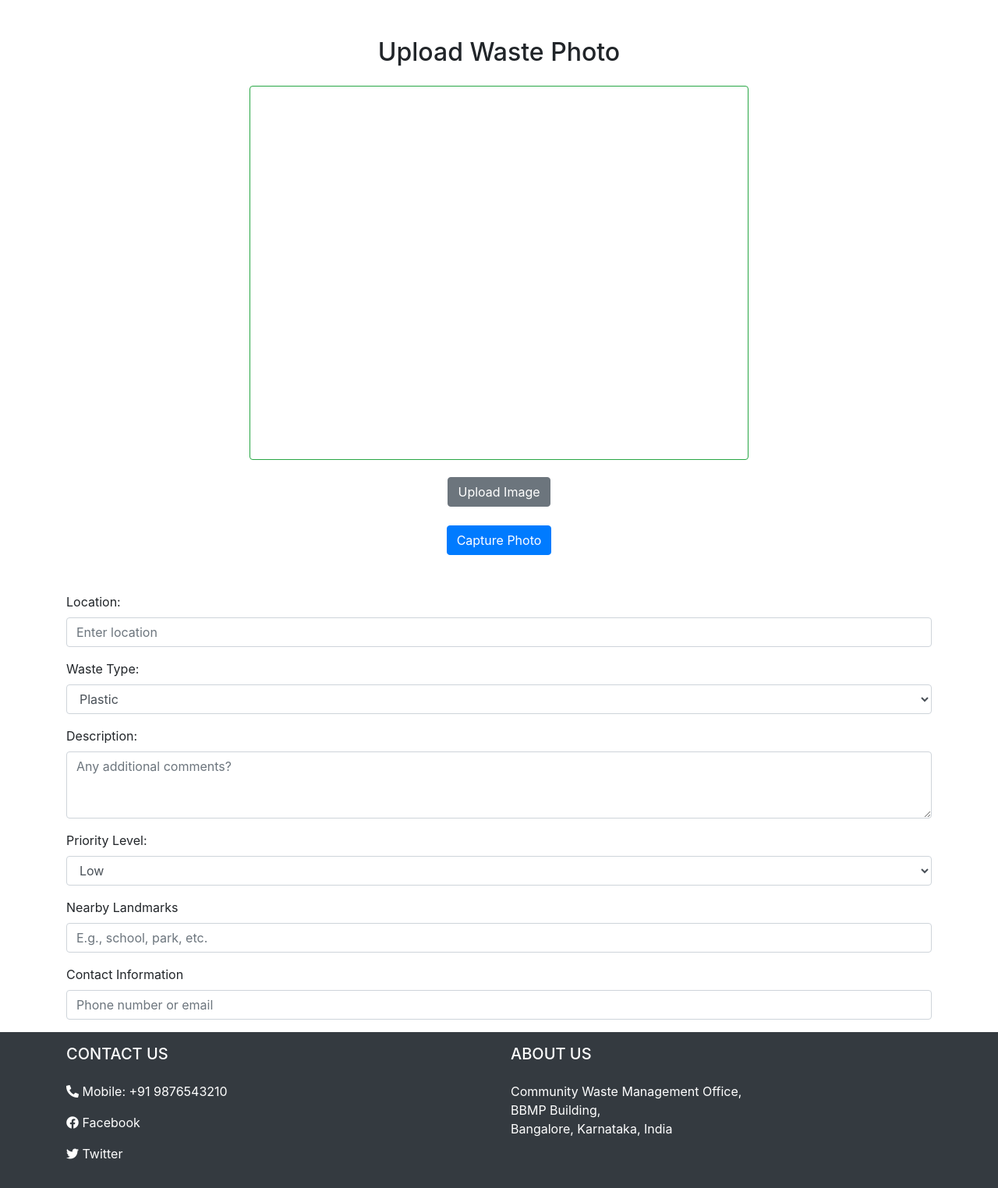
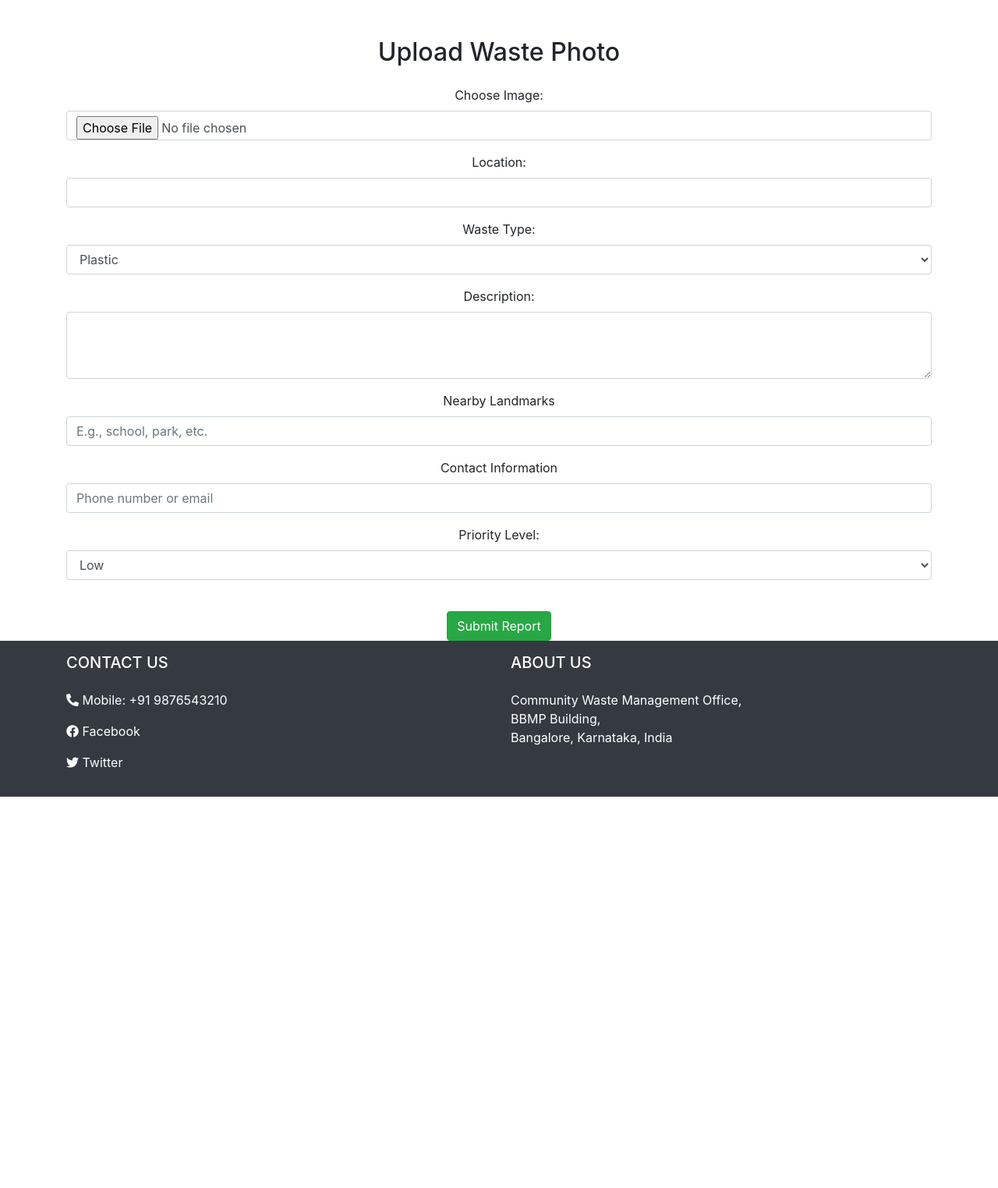
Before and after one commit to ChiranthRRaichur/EcoTrack, a Django app: page /upload-photo/ in a window 1280 px wide. Shown: the part 59-1583 px from the top of the page at 78% size. After the commit the page ends 1081 px from the top, so only its background shows below. Run offline with Django 5.2, Linux system fonts and the light colour scheme; a user stored in the database is signed in; some libraries are stand-ins or nearby versions.

Commit message:
upload_photo page

```diff
--- a/WasteManagement/admin_app/templates/admin_app/admin_dashboard.html
+++ b/WasteManagement/admin_app/templates/admin_app/admin_dashboard.html
@@ -1,4 +1,4 @@
-{% extends 'base.html' %}
+{% extends 'base.html' %}0000
 
 {% block content %}
 <h2 class="text-center mb-4">Admin Dashboard</h2>
--- a/WasteManagement/waste/templates/upload_photo.html
+++ b/WasteManagement/waste/templates/upload_photo.html
@@ -1,66 +1,41 @@
 {% extends 'base.html' %}
+{% load static %}
 
 {% block title %}Upload Photo{% endblock %}
-
-{% block extra_head %}
-<meta name="csrf-token" content="{{ csrf_token }}">
-{% endblock %}
 
 {% block content %}
 <div class="container mt-5">
     <h2 class="text-center mb-4">Upload Waste Photo</h2>
 
     <div class="text-center">
-        <!-- Video Stream for Webcam -->
-        <video id="webCam" autoplay playsinline width="640" height="480" class="border border-success rounded"></video>
-
-        <!-- Canvas for Captured Image -->
-        <canvas id="canvas" style="display: none;"></canvas>
-
-        <!-- Image Preview -->
-        <img id="capturedImage" alt="Captured Image" style="display: none; width: 100%; max-width: 640px; margin-top: 10px;" />
-
-        <!-- File Upload and Capture Buttons -->
-        <div class="file-upload-group mt-3">
+        <form method="POST" enctype="multipart/form-data">
+            {% csrf_token %}
             <div class="form-group">
-                <label for="fileUpload" class="btn btn-secondary">Upload Image</label>
-                <input type="file" id="fileUpload" accept="image/*" style="display: none;">
+                <label for="photo">Choose Image:</label>
+                <input type="file" name="photo" id="photo" class="form-control" required>
             </div>
 
-            <button id="captureButton" class="btn btn-primary">Capture Photo</button>
-        </div>
-    </div>
-
-    <!-- Additional form fields for submission -->
-    <div class="mt-5">
-        <form id="wasteForm">
+            <!-- Additional form fields -->
             <div class="form-group">
                 <label for="location">Location:</label>
-                <input type="text" class="form-control" id="location" placeholder="Enter location" required>
+                <input type="text" name="location" id="location" class="form-control" required>
             </div>
+
             <div class="form-group">
-                <label for="wasteType">Waste Type:</label>
-                <select class="form-control" id="wasteType" required>
+                <label for="waste_type">Waste Type:</label>
+                <select name="waste_type" id="waste_type" class="form-control" required>
                     <option value="plastic">Plastic</option>
                     <option value="organic">Organic</option>
                     <option value="hazardous">Hazardous</option>
                     <option value="general">General</option>
                     <option value="mixed-waste">Mixed-waste</option>
                     <option value="unsorted">Unsorted Waste</option>
-                    <option value="multi-waste">Multi-waste</option>
                 </select>
             </div>
+
             <div class="form-group">
                 <label for="description">Description:</label>
-                <textarea class="form-control" id="description" rows="3" placeholder="Any additional comments?" required></textarea>
-            </div>
-            <div class="form-group">
-                <label for="priority">Priority Level:</label>
-                <select class="form-control" id="priority" required>
-                    <option value="low">Low</option>
-                    <option value="medium">Medium</option>
-                    <option value="high">High</option>
-                </select>
+                <textarea name="description" id="description" class="form-control" rows="3" required></textarea>
             </div>
 
             <!-- Nearby Landmarks -->
@@ -75,101 +50,27 @@
                 <input type="text" id="contactInformation" class="form-control" placeholder="Phone number or email">
             </div>
 
+            <div class="form-group">
+                <label for="priority">Priority Level:</label>
+                <select name="priority" id="priority" class="form-control" required>
+                    <option value="low">Low</option>
+                    <option value="medium">Medium</option>
+                    <option value="high">High</option>
+                </select>
+            </div>
+
+            <!-- Submit Button -->
+            <button type="submit" class="btn btn-success mt-4">Submit Report</button>
         </form>
     </div>
 </div>
 {% endblock %}
 
 {% block extra_scripts %}
-<!-- Include the webcam-easy library -->
-<script src="https://unpkg.com/webcam-easy/dist/webcam-easy.min.js"></script>
-
-<script>
-    // Initialize Webcam
-    const webcamElement = document.getElementById('webCam');
-    const canvasElement = document.getElementById('canvas');
-    const capturedImage = document.getElementById('capturedImage');
-    const webcam = new Webcam(webcamElement, 'user', canvasElement);
-
-    // Start Webcam
-    webcam.start()
-        .then(() => console.log("Webcam started successfully."))
-        .catch(err => console.error("Error starting webcam:", err));
-
-    // Capture Photo from Webcam
-    document.getElementById('captureButton').addEventListener('click', () => {
-        const picture = webcam.snap(); // Capture photo and get base64 data
-        capturedImage.src = picture;  // Display the captured image
-        capturedImage.style.display = 'block';
-        canvasElement.style.display = 'none'; // Hide canvas preview (optional)
-
-        // Enable upload button
-        document.getElementById('uploadButton').disabled = false;
-    });
-
-    // Handle File Upload
-    document.getElementById('fileUpload').addEventListener('change', (event) => {
-        const file = event.target.files[0];
-
-        if (file) {
-            const reader = new FileReader();
-            reader.onload = function(e) {
-                capturedImage.src = e.target.result; // Set the file preview
-                capturedImage.style.display = 'block';
-                canvasElement.style.display = 'none'; // Hide webcam preview
-
-                // Enable upload button
-                document.getElementById('uploadButton').disabled = false;
-            };
-            reader.readAsDataURL(file);
-        }
-    });
-
-    // Fetch CSRF token from the meta tag
-    const csrfToken = document.querySelector('meta[name="csrf-token"]').getAttribute('content');
-
-    // Upload Photo (either from webcam or file)
-    document.getElementById('uploadButton').addEventListener('click', () => {
-        const dataUrl = capturedImage.src; // Get the base64 image
-        const location = document.getElementById('location').value; // Get location from the input field
-        const wasteType = document.getElementById('wasteType').value; // Get waste type
-        const description = document.getElementById('description').value; // Get description
-        const priority = document.getElementById('priority').value; // Get priority level
-        const nearbyLandmarks = document.getElementById('nearbyLandmarks').value; // Get nearby landmarks
-        const contactInformation = document.getElementById('contactInformation').value; // Get contact information
-
-        // Make a POST request to upload the photo with additional parameters
-        fetch("{% url 'upload_photo' %}", {
-            method: "POST",
-            headers: {
-                "Content-Type": "application/json",
-                "X-CSRFToken": csrfToken // Use the dynamically fetched CSRF token
-            },
-            body: JSON.stringify({
-                image: dataUrl,
-                location: location,
-                waste_type: wasteType,
-                description: description,
-                priority: priority,
-                nearby_landmarks: nearbyLandmarks,
-                contact_information: contactInformation
-            })
-        })
-        .then(response => {
-            if (response.ok) {
-                alert("Photo uploaded successfully!");
-                return response.json();
-            }
-            throw new Error("Failed to upload photo.");
-        })
-        .then(data => {
-            console.log("Response from server:", data);
-            window.location.href = "{% url 'home' %}"; // Redirect to home on success
-        })
-        .catch(error => {
-            console.error("Error uploading photo:", error);
-            alert("An error occurred while uploading the photo.");
-        });
-    });
+<!-- Use nonce for inline scripts -->
+<script nonce="{{ nonce }}">
+    // Your inline JavaScript here
+    console.log("This script is allowed by the CSP with nonce");
 </script>
+<script src="{% static 'js/upload_photo.js' %}" nonce="{{ nonce }}"></script>  <!-- Include JS file with nonce -->
 {% endblock %}
--- a/WasteManagement/waste/views.py
+++ b/WasteManagement/waste/views.py
@@ -10,7 +10,8 @@ from django.core.files.base import ContentFile
 from django.http import JsonResponse
 from django.views.decorators.csrf import csrf_exempt
 from django.conf import settings
-import os
+from django.utils.crypto import get_random_string
+from .forms import WasteReportForm
 from .models import CustomUser
 
 
@@ -25,9 +26,6 @@ def about(request):
 def contact(request):
     return render(request, 'contact.html')
 
-
-def upload_photo(request):
-    return render(request, 'upload_photo.html')
 
 
 # class CustomLoginView(LoginView):
@@ -71,47 +69,95 @@ def login_view(request):
     return render(request, 'login.html', {'form': form})
 
 
+# @csrf_exempt  # Allow for POST requests (insecure, but useful for debugging)
+# def upload_photo(request):
+#     if request.method == 'POST':
+#         try:
+#             data = json.loads(request.body.decode('utf-8'))  # Decode JSON data from the request body
+#             image_data = data.get('image')  # Get the base64 image data
+#             location = data.get('location', 'Unknown Location')
+#             waste_type = data.get('waste_type', 'General')
+#             contact_information = data.get('contact_information', '')
+#             nearby_landmarks = data.get('nearby_landmarks', '')
+#             latitude = data.get('latitude', None)
+#             longitude = data.get('longitude', None)
 
-@csrf_exempt
+#             if not image_data:
+#                 return JsonResponse({'error': 'No image data provided'}, status=400)
+
+#             # Decode base64 image data
+#             format, imgstr = image_data.split(';base64,')
+#             ext = format.split('/')[-1]
+#             image_file = ContentFile(base64.b64decode(imgstr), name=f"waste_{waste_type}_{location}.{ext}")
+
+#             # Create and save the waste report
+#             WasteReport.objects.create(
+#                 user=request.user,  # Assuming user is logged in
+#                 photo=image_file,
+#                 location=location,
+#                 waste_type=waste_type,
+#                 contact_information=contact_information,
+#                 nearby_landmarks=nearby_landmarks,
+#                 latitude=latitude,
+#                 longitude=longitude
+#             )
+
+#             return JsonResponse({'message': 'Photo uploaded successfully!'}, status=201)
+
+#         except Exception as e:
+#             return JsonResponse({'error': str(e)}, status=500)
+
+#     elif request.method == 'GET':
+#         return render(request, 'upload_photo.html')
+
+#     return JsonResponse({'error': 'Invalid request method.'}, status=405)
+
+
+
+from django.views.decorators.http import require_http_methods
+from django.contrib.auth.decorators import login_required
+
+@login_required
+@require_http_methods(["GET", "POST"])
 def upload_photo(request):
     if request.method == 'POST':
         try:
-            # Parse the incoming JSON data
-            data = json.loads(request.body.decode('utf-8'))
-            image_data = data.get('image')
-            location = data.get('location', 'Unknown Location')
-            waste_type = data.get('waste_type', 'General')
-            contact_information = data.get('contact_information', '')
-            nearby_landmarks = data.get('nearby_landmarks', '')
+            # Extract form data
+            location = request.POST.get('location', 'Unknown Location')
+            waste_type = request.POST.get('waste_type', 'General')
+            description = request.POST.get('description', '')
+            contact_information = request.POST.get('contactInformation', '')
+            nearby_landmarks = request.POST.get('nearbyLandmarks', '')
+            priority = request.POST.get('priority', 'low')
 
-            if not image_data:
-                return JsonResponse({'error': 'No image data provided'}, status=400)
+            # Check if photo is uploaded
+            if 'photo' not in request.FILES:
+                return JsonResponse({'error': 'No photo uploaded'}, status=400)
 
-            # Decode the base64 image and save it to media directory
-            format, imgstr = image_data.split(';base64,')
-            ext = format.split('/')[-1]
-            image_file = ContentFile(base64.b64decode(imgstr), name=f"waste_{waste_type}_{location}.{ext}")
+            photo = request.FILES['photo']
 
-            # Save the image and additional details in the database
-            WasteReport.objects.create(
-                user=request.user,  # Assuming user is logged in
-                photo=image_file,
+            # Create and save the waste report
+            waste_report = WasteReport.objects.create(
+                user=request.user,
+                photo=photo,
                 location=location,
                 waste_type=waste_type,
+                description=description,
+                priority=priority,
                 contact_information=contact_information,
                 nearby_landmarks=nearby_landmarks
             )
-            return JsonResponse({'message': 'Photo uploaded successfully!'}, status=201)
+
+            return JsonResponse({
+                'message': 'Photo uploaded successfully!',
+                'report_id': waste_report.id
+            }, status=201)
+
         except Exception as e:
             return JsonResponse({'error': str(e)}, status=500)
 
-    elif request.method == 'GET':
-        # Render the HTML page for camera access
-        return render(request, 'upload_photo.html')
-
-    return JsonResponse({'error': 'Invalid request method.'}, status=405)
-
-
+    # GET request - render upload form
+    return render(request, 'upload_photo.html')
 def score_board(request):
     users = CustomUser.objects.all().order_by('-points')  # Sort by points (highest first)
     context = {'users': users}
```
Also changed, not shown: WasteManagement/WasteManagement/settings.py (+26 -1 lines), WasteManagement/waste/forms.py (+9 -0 lines), WasteManagement/waste/models.py (+7 -5 lines), WasteManagement/waste/static/js/upload_photo.js (added, +27 -0 lines), WasteManagement/media/waste_photos/CHIRANTH_R.jpg (added), WasteManagement/media/waste_photos/CHIRANTH_R_jRAhOQf.jpg (added), WasteManagement/media/waste_photos/CHIRANTH_R_rFV5svh.jpg (added), WasteManagement/media/waste_photos/CHIRANTH_R_xY7aDuQ.jpg (added), WasteManagement/media/waste_photos/WhatsApp_Image_2024-12-09_at_12.00.41_f7686eba.jpg (added), WasteManagement/waste/migrations/0009_wastereport_latitude_wastereport_longitude.py (added).
